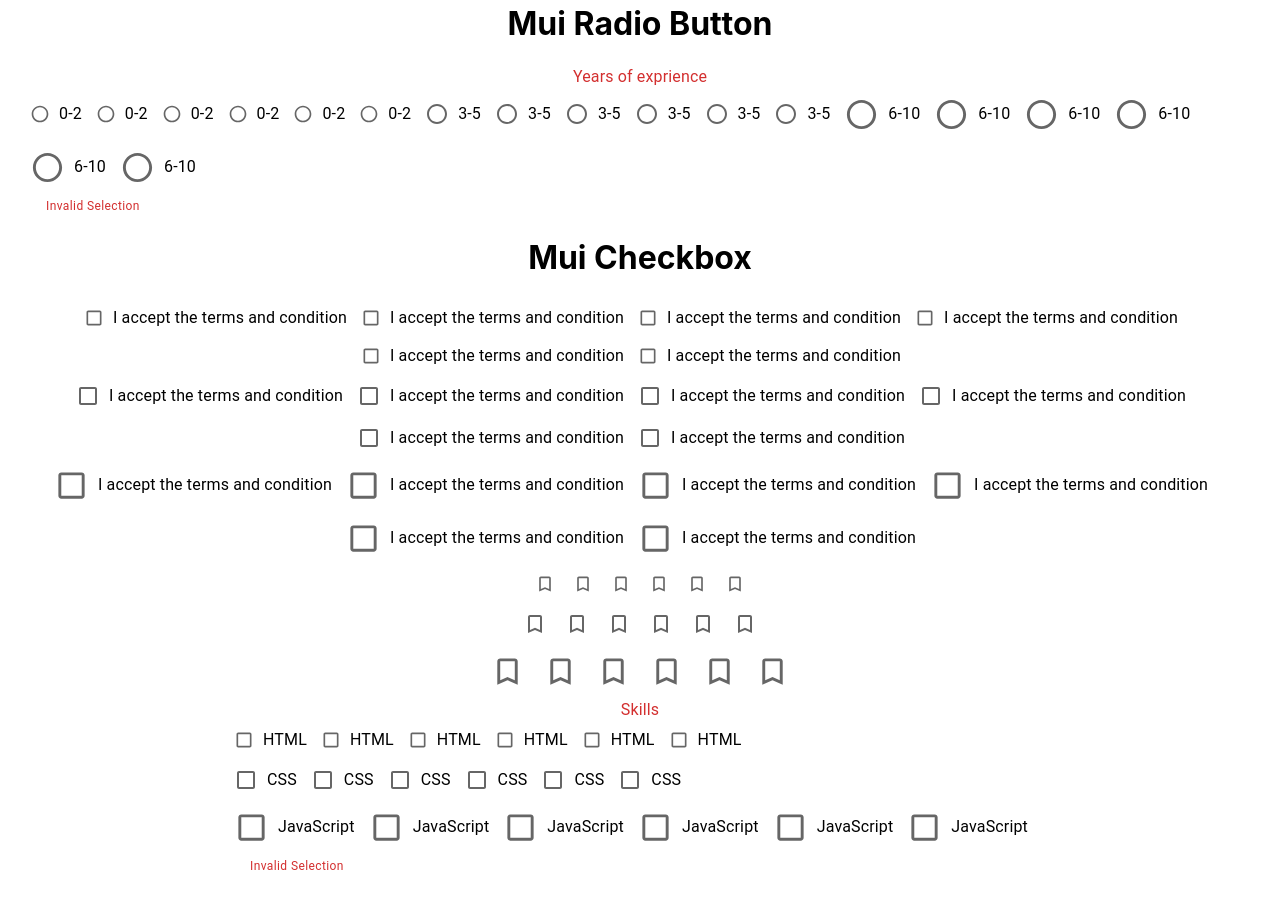
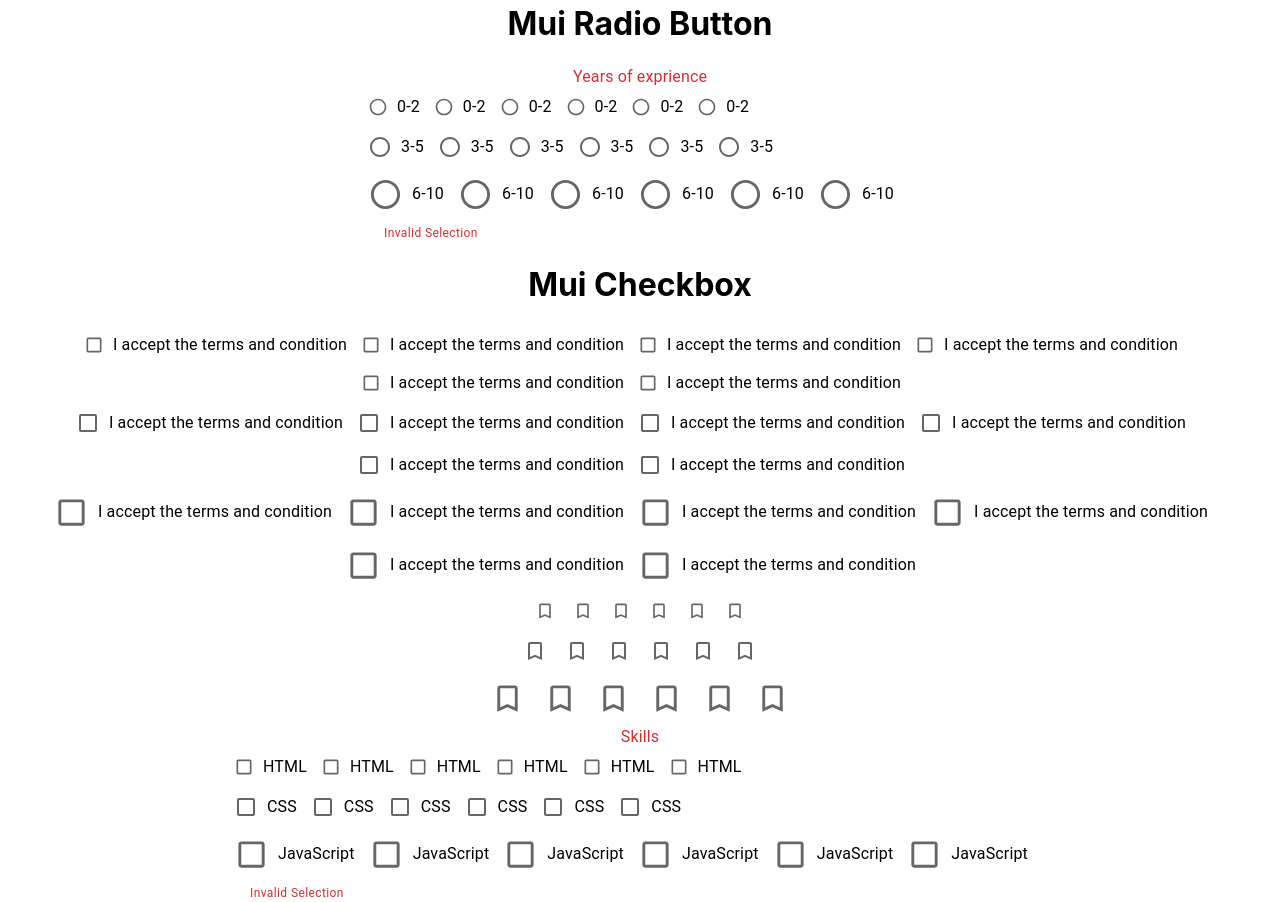
Before and after one commit to atultingre/mui-react, a React (Create React App) app: page / in a window 1280 px wide. Shown: the part 3860-4762 px from the top of the page. Built offline with nearby package versions, Linux system fonts and the light colour scheme.

Commit message:
styling fixed

```diff
--- a/src/components/MuiRadioButton.js
+++ b/src/components/MuiRadioButton.js
@@ -21,14 +21,18 @@ const MuiRadioButton = () => {
                 <FormControlLabel control={<Radio size='small' color='warning'/>} label="0-2" value="0-2"/>
                 <FormControlLabel control={<Radio size='small' color='success'/>} label="0-2" value="0-2"/>
                 <FormControlLabel control={<Radio size='small' color='info'/>} label="0-2" value="0-2"/>
+            </RadioGroup>
 
+            <RadioGroup name='job-experience-group' aria-label='job-experience-group-label' value={value} onChange={handleChange} row>
                 <FormControlLabel control={<Radio size='medium' color='primary'/>} label="3-5" value="3-5"/>
                 <FormControlLabel control={<Radio size='medium' color='secondary'/>} label="3-5" value="3-5"/>
                 <FormControlLabel control={<Radio size='medium' color='error'/>} label="3-5" value="3-5"/>
                 <FormControlLabel control={<Radio size='medium' color='warning'/>} label="3-5" value="3-5"/>
                 <FormControlLabel control={<Radio size='medium' color='success'/>} label="3-5" value="3-5"/>
                 <FormControlLabel control={<Radio size='medium' color='info'/>} label="3-5" value="3-5"/>
+            </RadioGroup>
 
+            <RadioGroup name='job-experience-group' aria-label='job-experience-group-label' value={value} onChange={handleChange} row>
                 <FormControlLabel control={<Radio size='large' color='primary'/>} label="6-10" value="6-10"/>
                 <FormControlLabel control={<Radio size='large' color='secondary'/>} label="6-10" value="6-10"/>
                 <FormControlLabel control={<Radio size='large' color='error'/>} label="6-10" value="6-10"/>
--- a/src/components/MuiSelect.jsx
+++ b/src/components/MuiSelect.jsx
@@ -1,5 +1,5 @@
 import React, { useState } from 'react'
-import {Box,TextField, MenuItem, Stack} from "@mui/material"
+import {TextField, MenuItem, Stack} from "@mui/material"
 
 const MuiSelect = () => {
   const [countries,setCountries] = useState([])
```
